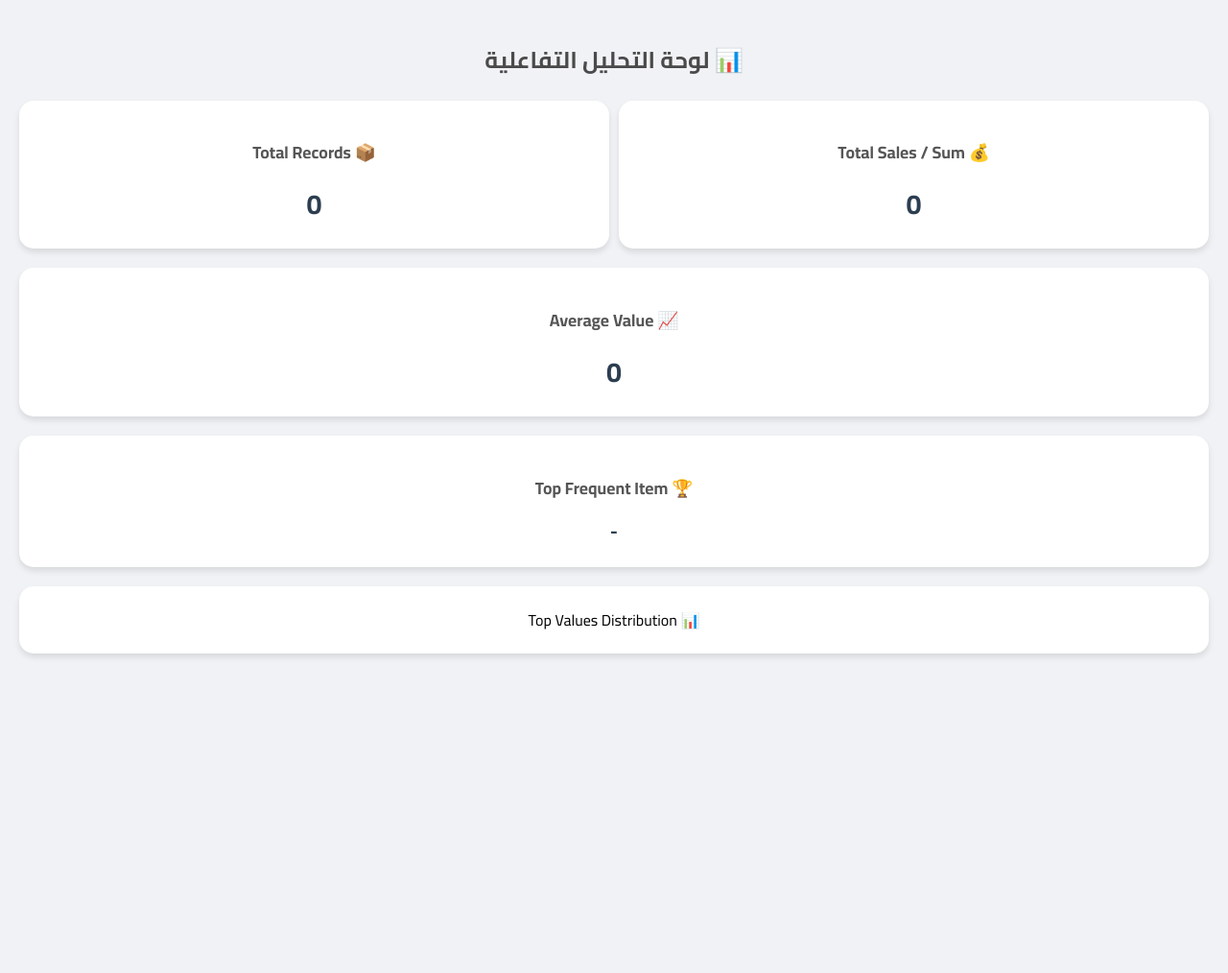
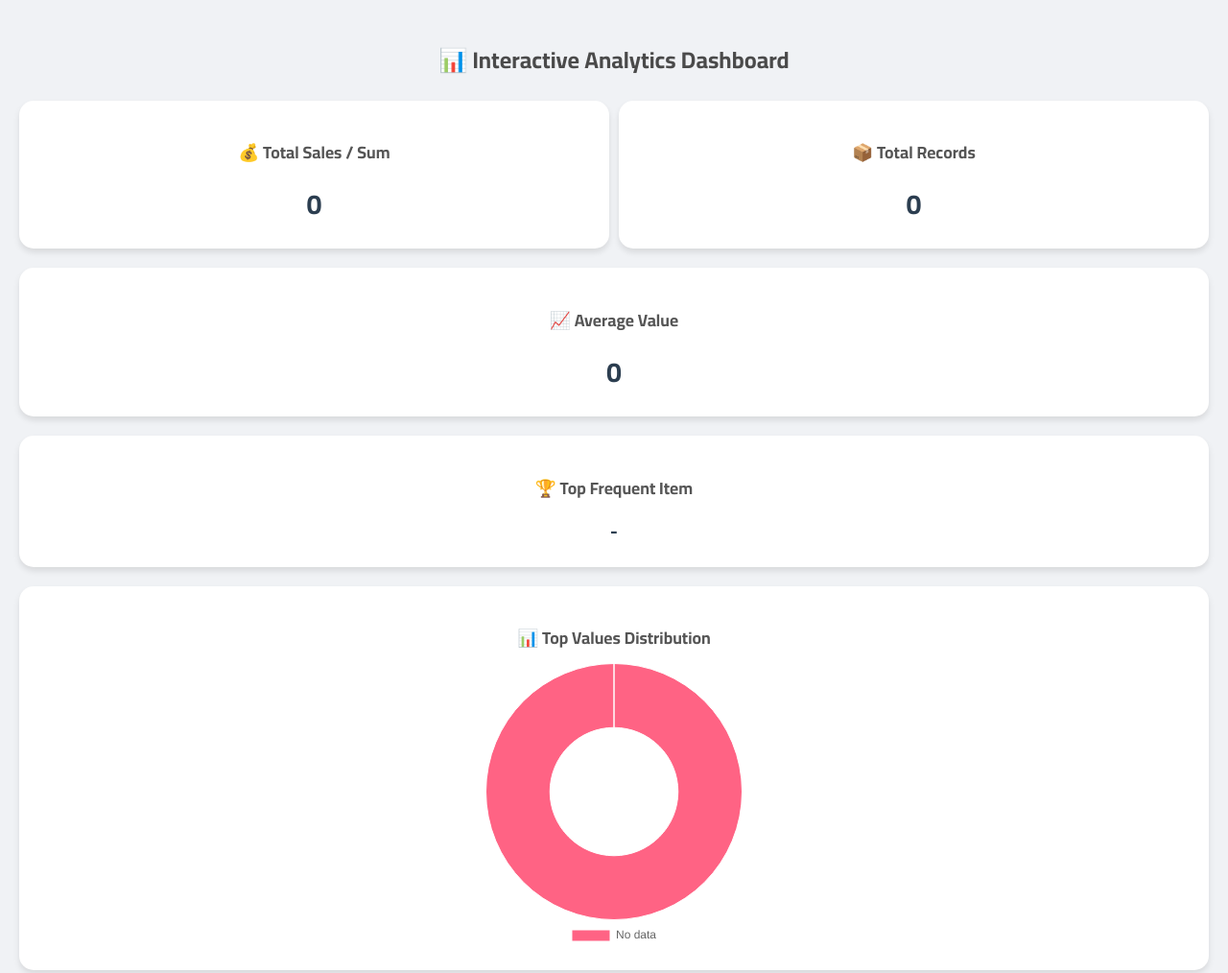
Before and after one commit to gadezzat/dash, a plain HTML site: page index.html in a window 1280 px wide. Shown: the top 1014 px of the page at 96% size. Before the commit the page ends 800 px from the top, so only its background shows below. Drawn offline with nearby package versions, Linux system fonts and the light colour scheme.

Commit message:
Update index.html

```diff
--- a/index.html
+++ b/index.html
@@ -1,13 +1,13 @@
 <!DOCTYPE html>
-<html lang="ar" dir="rtl">
+<html lang="en" dir="ltr">
 <head>
     <meta charset="UTF-8">
     <meta name="viewport" content="width=device-width, initial-scale=1.0">
-    <title>تحليل البيانات الذكي</title>
+    <title>Smart Data Analytics</title>
     <script src="https://cdn.jsdelivr.net/npm/chart.js"></script>
     <link href="https://fonts.googleapis.com/css2?family=Cairo:wght@400;700&display=swap" rel="stylesheet">
     <style>
-        body { font-family: 'Cairo', sans-serif; background-color: #f0f2f5; margin: 0; padding: 20px; }
+        body { font-family: 'Cairo', sans-serif; background-color: #f0f2f5; margin: 0; padding: 20px; direction: ltr; }
         .card { background: white; border-radius: 15px; padding: 20px; margin-bottom: 20px; box-shadow: 0 4px 6px rgba(0,0,0,0.1); text-align: center; }
         h3 { color: #555; margin-bottom: 10px; font-size: 1.1em; }
         .value { font-size: 1.8em; font-weight: bold; color: #2c3e50; }
@@ -16,82 +16,59 @@
 </head>
 <body>
 
-    <h2 style="text-align:center; color:#4a4a4a;">📊 لوحة التحليل التفاعلية</h2>
+    <h2 style="text-align:center; color:#4a4a4a;">📊 Interactive Analytics Dashboard</h2>
 
-    <!-- بطاقات الإحصائيات -->
+    <!-- Stats cards -->
     <div style="display: flex; gap: 10px; flex-wrap: wrap; justify-content: center;">
         <div class="card" style="flex: 1; min-width: 140px;">
-            <h3>💰 المبيعات/المجموع</h3>
+            <h3>💰 Total Sales / Sum</h3>
             <div id="sales" class="value">-</div>
         </div>
         <div class="card" style="flex: 1; min-width: 140px;">
-            <h3>📦 عدد السجلات</h3>
+            <h3>📦 Total Records</h3>
             <div id="orders" class="value">-</div>
         </div>
     </div>
 
     <div class="card">
-        <h3>📈 المتوسط الحسابي</h3>
+        <h3>📈 Average Value</h3>
         <div id="avg" class="value">-</div>
     </div>
 
     <div class="card">
-        <h3>🏆 العنصر الأكثر تكراراً</h3>
+        <h3>🏆 Top Frequent Item</h3>
         <div id="top" class="value" style="font-size: 1.2em;">-</div>
     </div>
 
-    <!-- الرسم البياني -->
+    <!-- Chart -->
     <div class="card">
-        <h3>📊 توزيع أهم البيانات</h3>
+        <h3>📊 Top Values Distribution</h3>
         <div class="chart-container">
             <canvas id="myChart"></canvas>
         </div>
     </div>
-<script>
-document.addEventListener('DOMContentLoaded', function () {
-  // غيّر العناوين النصية إلى الإنجليزية
-  const map = {
-    "💰 المبيعات/المجموع": "💰 Total Sales / Sum",
-    "📦 عدد السجلات": "📦 Total Records",
-    "📈 المتوسط الحسابي": "📈 Average Value",
-    "🏆 العنصر الأكثر تكراراً": "🏆 Top Frequent Item",
-    "📊 توزيع أهم البيانات": "📊 Top Values Distribution"
-  };
-
-  // ابحث في كل العناصر النصية واستبدل العربي بالإنجليزي
-  const allElements = document.querySelectorAll('h1, h2, h3, h4, h5, h6, p, span, div');
-  allElements.forEach(function (el) {
-    const txt = el.innerText.trim();
-    if (map[txt]) {
-      el.innerText = map[txt];
-    }
-  });
-});
-</script>
 
     <script>
-        // 1. قراءة البيانات من الرابط
+        // 1. Read parameters from URL
         const params = new URLSearchParams(window.location.search);
 
-        // استخراج القيم (مع وضع قيم افتراضية 0 أو -)
         const sales = params.get('sales') || "0";
         const orders = params.get('orders') || "0";
         const avg = params.get('avg') || "0";
         const topItem = params.get('top') || "-";
         const chartDataRaw = params.get('chart') || "";
 
-        // 2. تحديث النصوص في الصفحة
+        // 2. Update values
         document.getElementById('sales').textContent = Number(sales).toLocaleString();
         document.getElementById('orders').textContent = Number(orders).toLocaleString();
         document.getElementById('avg').textContent = Number(avg).toLocaleString();
         document.getElementById('top').textContent = topItem;
 
-        // 3. تجهيز بيانات الرسم البياني
+        // 3. Prepare chart data
         let labels = [];
         let dataValues = [];
 
         if (chartDataRaw) {
-            // البيانات تأتي بصيغة: Item1:50,Item2:30
             const items = chartDataRaw.split(',');
             items.forEach(item => {
                 const parts = item.split(':');
@@ -102,12 +79,12 @@ document.addEventListener('DOMContentLoaded', function () {
             });
         }
 
-        // 4. رسم الشارت
+        // 4. Draw chart
         const ctx = document.getElementById('myChart').getContext('2d');
         new Chart(ctx, {
             type: 'doughnut',
             data: {
-                labels: labels.length ? labels : ['لا يوجد بيانات'],
+                labels: labels.length ? labels : ['No data'],
                 datasets: [{
                     data: dataValues.length ? dataValues : [1],
                     backgroundColor: ['#FF6384', '#36A2EB', '#FFCE56', '#4BC0C0', '#9966FF'],
```
